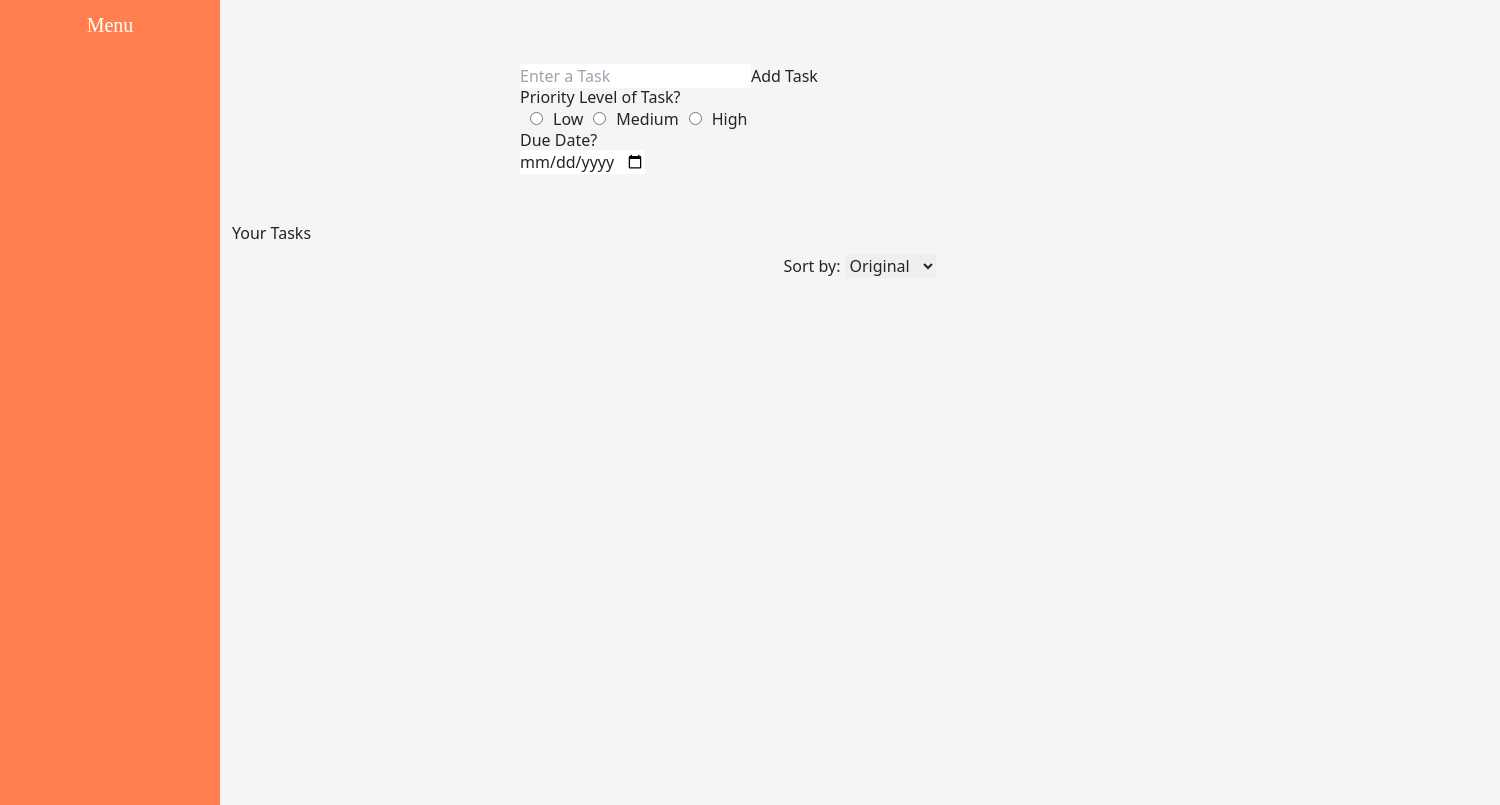
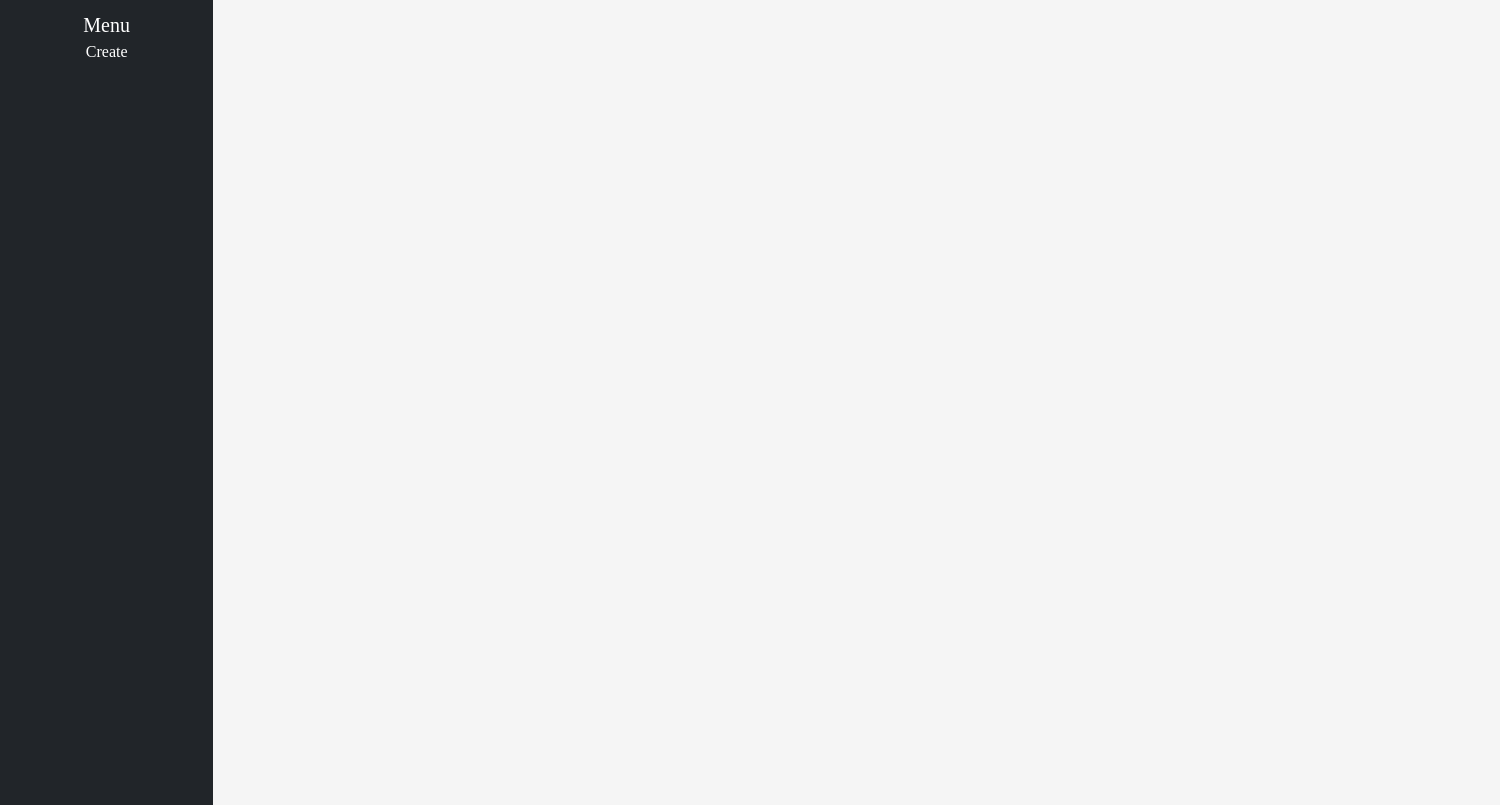
Before and after one commit to akfiveseven/TaskMaster, a React (Create React App) app: page / in a window 1280 px wide. Shown: the whole page, 1500 px wide, since content can reach past the window. Built offline with nearby package versions, Linux system fonts and the light colour scheme.

Commit message:
v0.3.6 -Slight Restructure

```diff
--- a/src/App.js
+++ b/src/App.js
@@ -10,9 +10,8 @@ export default function App() {
   return (
     <>
       <Router>
-        <Navbar />
         <Routes>
-          <Route path="/"/>
+          <Route path="/" element={<ToDoApp />}/>
         </Routes>
       </Router>
     </>
--- a/src/Navbar.js
+++ b/src/Navbar.js
@@ -13,7 +13,6 @@ export default function Navbar() {
                 </a>
             </div>
         </div>
-        <ToDoApp />
     </div>
 </div>
   );
--- a/src/ToDoApp.js
+++ b/src/ToDoApp.js
@@ -1,6 +1,7 @@
 import React, { useEffect, useState } from "react";
 import TaskList from "./TaskList";
 import "./style.css";
+import Navbar from './Navbar'
 
 export default function ToDoApp() {
   const [taskName, setTaskName] = useState("");
@@ -47,6 +48,43 @@ export default function ToDoApp() {
     let newOption = e.target.value;
     setSelectedOption(newOption);
   };
+
+  const handleCreate = () => {
+    setShowResult(!showResult);
+  }
+
+  const CreateField = () => {
+    return(
+      <>
+        <div className="taskstyle">
+          <input type="text" onChange={handleChange} placeholder="Enter a Task" />
+          <button className="btn btn-dark" onClick={handleClick}>Add Task</button>
+          <div className="priority-levels" onChange={handleRadioButton}>
+            <input className="foo" type="radio" name="priority" value="Low" />
+            <label className="foo" htmlFor="todo1">
+              Low
+            </label>
+            <input className="foo" type="radio" name="priority" value="Medium" />
+            <label className="foo" htmlFor="todo1">
+              Medium
+            </label>
+            <input className="foo" type="radio" name="priority" value="High" />
+            <label className="foo" htmlFor="todo1">
+              High
+            </label>
+          </div>
+          <input
+            type="date"
+            id="start"
+            name="trip-start"
+            min="2010-01-01"
+            max="2099-12-31"
+            onChange={handleDueDate}
+          />
+        </div>
+      </>
+    );
+  }
 
   function sortByPriority() {
     let temp = [...newTaskData]; // Create a new copy of the array
@@ -97,8 +135,35 @@ export default function ToDoApp() {
 
   return (
     <div>
-      {/* <ActivityBar /> */}
+      {/* RENDER NAVBAR */}
+      <div className="container-fluid">
+        <div className="row">
+            <div className="col-md-3 col-xl-2 px-sm-2 px-0 bg-dark position-fixed">
+                <div className="sidebar-text d-flex flex-column align-items-center text-white min-vh-100">
+                    <a href="/" className="d-flex align-items-center text-white text-decoration-none">
+                        <span className="fs-5 d-none d-sm-inline">
+                            <p className="sidebar-text">Menu</p>
+                        </span>
+                    </a>
+                    <button onClick={handleCreate}>Create</button>
+                    {/* Add Navbar Elements */}
+                </div>
+            </div>
+            <div className="col-md-9 col-xl-10 offset-md-3 offset-xl-2 px-sm-2 px-0">
+              {/* Other Content */}
+              {showResult && CreateField()}
+        </div>
+      </div>
+    </div>
+  </div>
 
+
+
+  );
+}
+
+
+/*
     <div className="content-container">
       <div className="taskstyle">
         <input type="text" onChange={handleChange} placeholder="Enter a Task" />
@@ -129,7 +194,6 @@ export default function ToDoApp() {
         />
       </div>
       <div className="task-container">
-        {/* <button onClick={handleShowTasks}>Show Tasks</button> */}
           <h3>Your Tasks</h3>
           <div className="sort-flex-container">
             <p className="sort-e">Sort by: </p>
@@ -147,6 +211,4 @@ export default function ToDoApp() {
           <TaskList tasks={newTaskData} />
       </div>
     </div>
-    </div>
-  );
-}
+*/
--- a/src/style.css
+++ b/src/style.css
@@ -11,13 +11,16 @@ body {
   margin-left: 10px;
 }
 
+.btn {
+  margin-left: 10px;
+  width: 90px;
+}
+
 .navClass {
   background-color: rgb(201, 77, 77) !important;
   height: 60px;
 }
 
-.taskstyle {
-}
 
 .navbar-toggler {
     background-color: white;
@@ -50,11 +53,11 @@ body {
   padding-top: 50px;
 }
 
-.task-style {
+/* .task-style {
   font-weight: 600;
   padding-top: 20px;
   background-color: transparent;
-}
+} */
 
 .left-pane {
   position: absolute;
@@ -70,9 +73,9 @@ body {
   margin-right: auto;
 }
 
-.taskstyle {
+/* .taskstyle {
   margin-left: 18rem;
-}
+} */
 
 
 .offcanvas {
```
